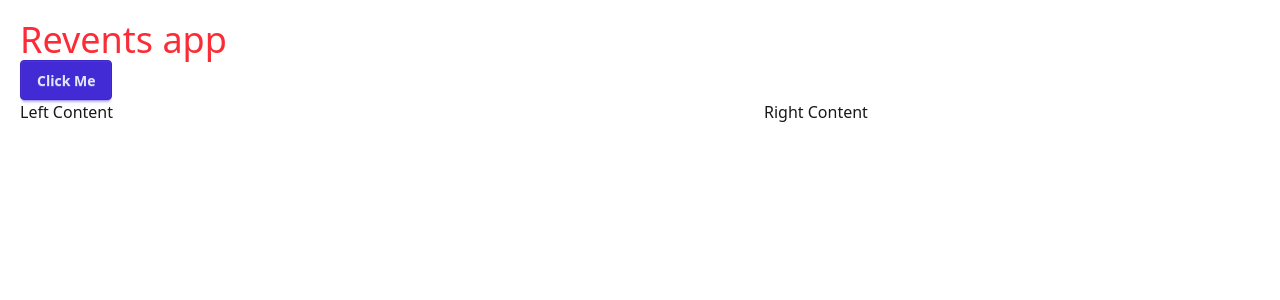
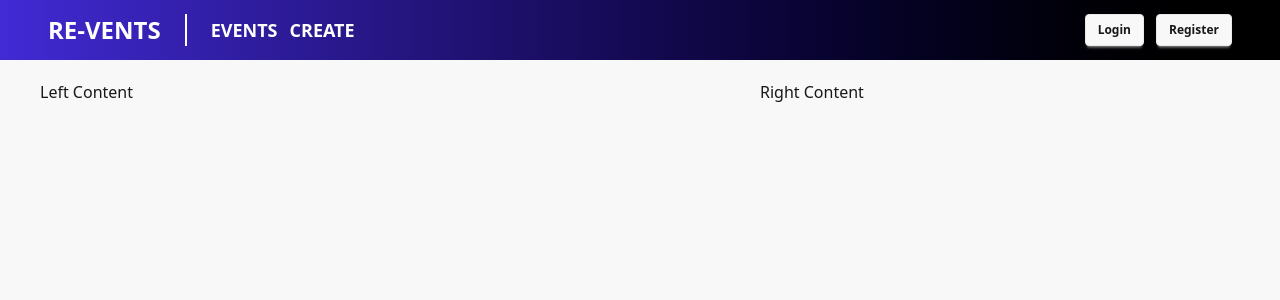
Before and after one commit to MWardill/Revents, a React (Vite) app in the folder revents/: page / in a window 1280 px wide. Shown: the top 300 px of the page. Built offline with nearby package versions, Linux system fonts and the light colour scheme.

Commit message:
lesson 15

```diff
--- a/revents/index.html
+++ b/revents/index.html
@@ -1,5 +1,5 @@
 <!doctype html>
-<html data-theme="light" lang="en">
+<html data-theme="light" class="bg-base-200" lang="en">
   <head>
     <meta charset="UTF-8" />
     <link rel="icon" type="image/svg+xml" href="/vite.svg" />
--- a/revents/src/app/layout/App.tsx
+++ b/revents/src/app/layout/App.tsx
@@ -1,15 +1,15 @@
 import EventDashboard from "../../features/events/dashboard/EventDashboard"
+import Navbar from "./nav/Navbar"
 
 function App() {
 
   return (
-    <>
-      <div className="p-5">
-        <h1 className="text-4xl text-red-500 font-heading">Revents app</h1>
-        <button type="button" className="btn btn-primary">Click Me</button>
-        <EventDashboard />
+      <div>
+        <Navbar></Navbar>
+        <div className="container mx-auto px-10 mt-5">
+          <EventDashboard />
+        </div>
       </div>
-    </>
   )
 }
 
--- /dev/null
+++ b/revents/src/app/layout/nav/Navbar.tsx
@@ -0,0 +1,19 @@
+export default function Navbar() {
+    return (
+        <header className="p-2 w-full sticky top-0 z-50 bg-gradient-to-r from-primary to-black">
+            <div className="flex align-middle items-center px-10 mx-auto gap-6">
+                <a className="max-h-16 text-white flex items-center gap-3 border-r-white border-r-2 pr-6">
+                    <h3 className="text-2xl font-semibold text-white uppercase">Re-vents</h3>
+                </a>
+                <nav className="flex gap-3 my-2 font-semibold uppercase text-lg text-white">
+                    <a>Events</a>
+                    <a>Create</a>
+                </nav>
+                <div className="flex align-middle ml-auto gap-3">
+                    <button className="btn btn-sm">Login</button>
+                    <button className="btn btn-sm">Register</button>
+                </div>
+            </div>
+        </header>
+    )
+}
```
